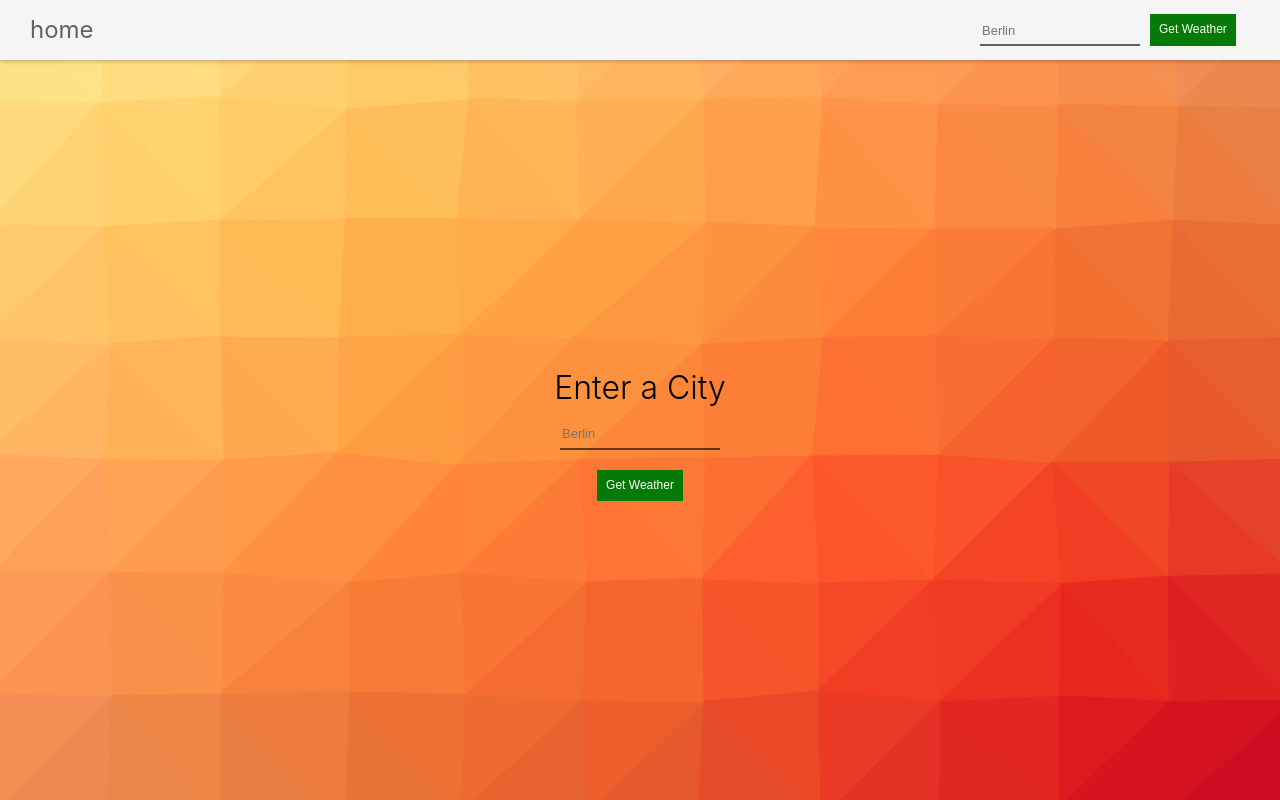
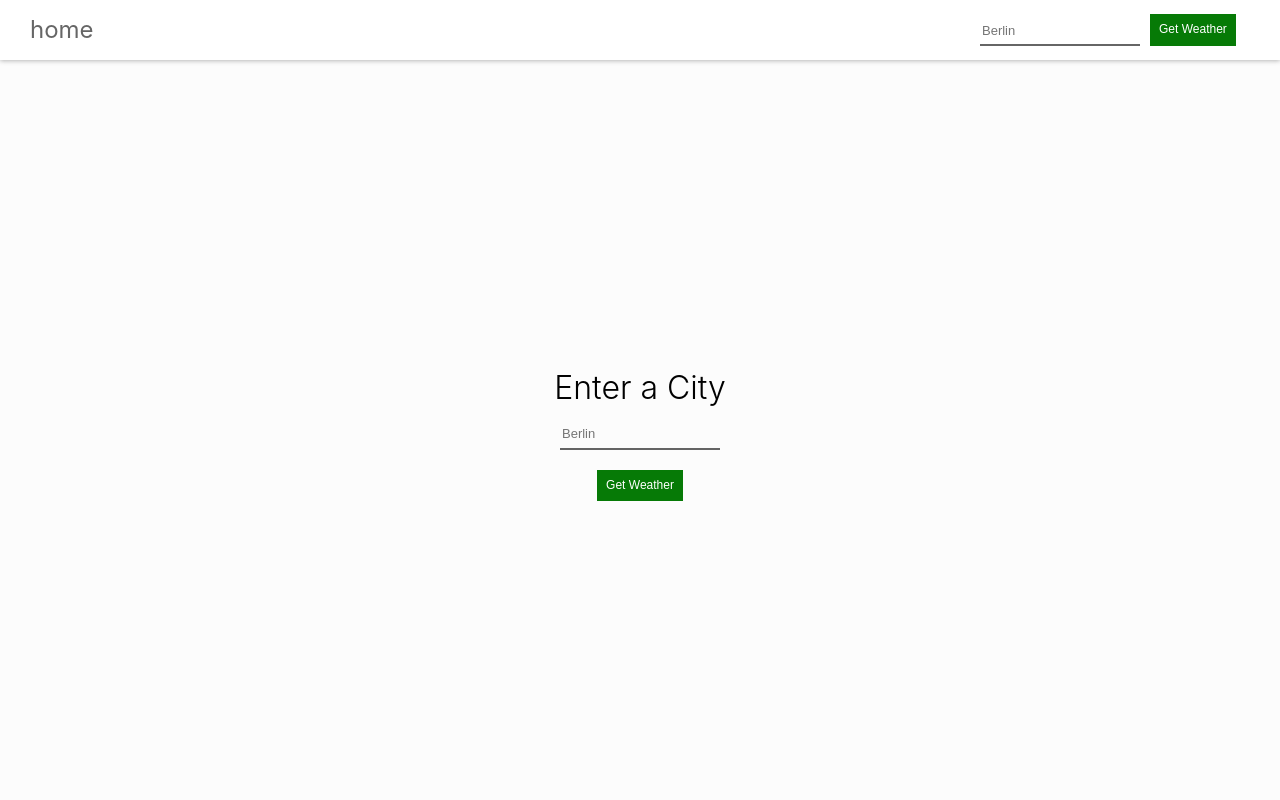
Before and after one commit to afuh/weather, a React app: page / in a window 1280 px wide. Built offline with nearby package versions, Linux system fonts and the light colour scheme; no server answers.

Commit message:
Update style

```diff
--- a/src/main.sass
+++ b/src/main.sass
@@ -6,7 +6,8 @@ body
   margin: 0
   padding: 0
   font-family: -apple-system,BlinkMacSystemFont,Segoe UI,Roboto,Oxygen-Sans,Ubuntu,Cantarell,Helvetica Neue,sans-serif
-  background: url("./images/pattern.svg") center center no-repeat
+  // background: url("./images/pattern.svg") center center no-repeat
+  background: #fcfcfc
   background-size: cover
   min-width: 1000px
 
@@ -37,7 +38,7 @@ h1,h2,h3
   height: 100vh
 
 header
-  background: whitesmoke
+  background: white
   justify-content: space-between
   align-items: center
   padding: 0 10px
@@ -133,7 +134,7 @@ main
     height: auto
   button
     width: 100%
-    color: rgba(white, 0.2)
+    color: rgba(gray, 0.2)
     margin: 20px auto 0
     padding: 10px
     background: transparent
@@ -144,4 +145,4 @@ main
     &:focus
       outline: none
     &:hover
-      color: rgba(white, 0.7)
+      color: rgba(gray, 0.4)
```
Also changed, not shown: src/images/pattern.svg (deleted).
